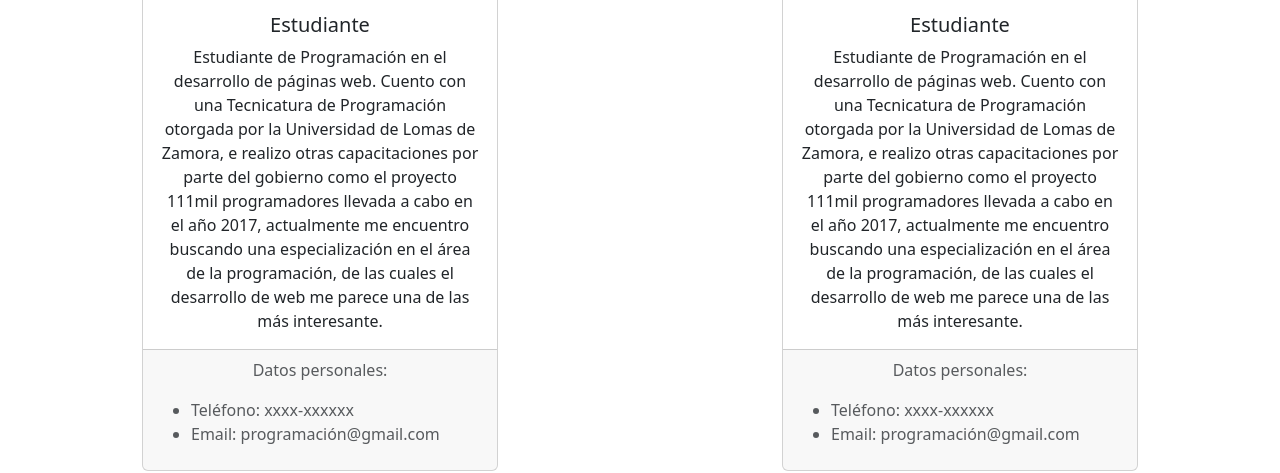
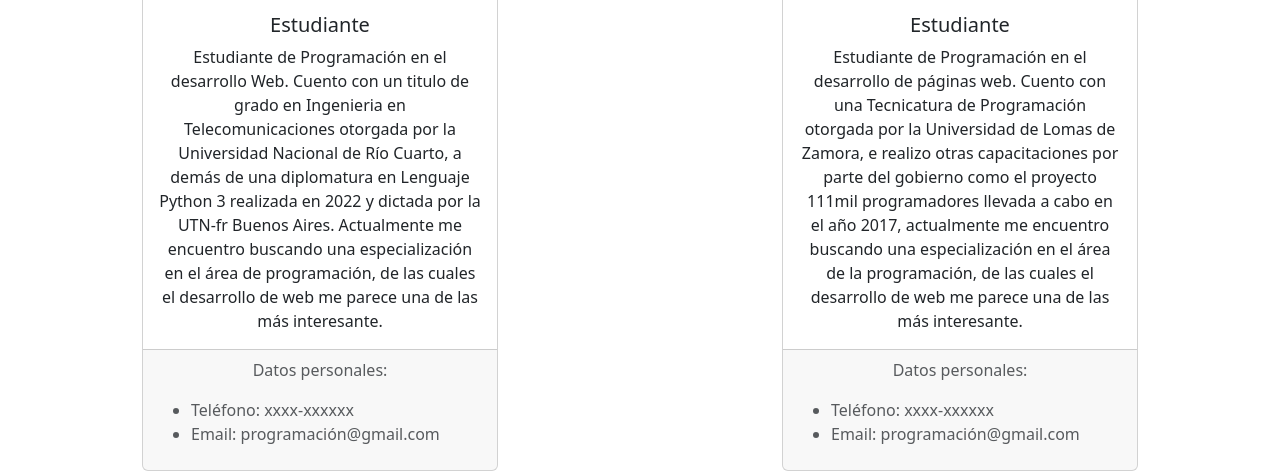
Before and after one commit to wyb01-cpu/TpFinal, a plain HTML site: page contacto.html in a window 1280 px wide. Shown: the part 461-934 px from the top of the page. Drawn offline with nearby package versions, Linux system fonts and the light colour scheme.

Commit message:
Actualización Img
pruebas de commit

```diff
--- a/contacto.html
+++ b/contacto.html
@@ -62,15 +62,14 @@
             <div class="row justify-content-around">
                 <div class="col-3 cardContacto">
                     <div class="card">
-                        <img src="https://media.licdn.com/dms/image/C4D03AQGdxFzvjkbbsg/profile-displayphoto-shrink_800_800/0/1646797609699?e=1686182400&v=beta&t=kZ3MuUgcVl1Q5QpRyEpbbISYPWwxDG-UmJ1hpfRNZt8" class="card-img-top" alt="imgEstudiante" />
+                        <img src=https://media.licdn.com/dms/image/D4D03AQFEeJF1Eg0hMA/profile-displayphoto-shrink_400_400/0/1680895515234?e=1686182400&v=beta&t=72gwNjJVzW9yVks5JetE_F8kT0F6pHr25YKcvtdixsk class="card-img-top" alt="imgEstudiante" />
                         <div class="card-body">
 
                             <h5 class="card-title">Estudiante</h5>
-                            <p class="card-text">Estudiante de Programación en el desarrollo de páginas web. Cuento con
-                                una Tecnicatura de Programación
-                                otorgada por la Universidad de Lomas de Zamora, e realizo otras capacitaciones por parte
-                                del gobierno como el proyecto 111mil programadores llevada a cabo en el año 2017,
-                                actualmente me encuentro buscando una especialización en el área de la programación, de
+                            <p class="card-text">Estudiante de Programación en el desarrollo Web. Cuento con
+                                un titulo de grado en Ingenieria en Telecomunicaciones
+                                otorgada por la Universidad Nacional de Río Cuarto, a demás de una diplomatura en Lenguaje Python 3 realizada en 2022 y  dictada por la UTN-fr Buenos Aires.
+                                Actualmente me encuentro buscando una especialización en el área de programación, de
                                 las cuales el desarrollo de web me parece una de las más interesante.
                             </p>
                         </div>
```
